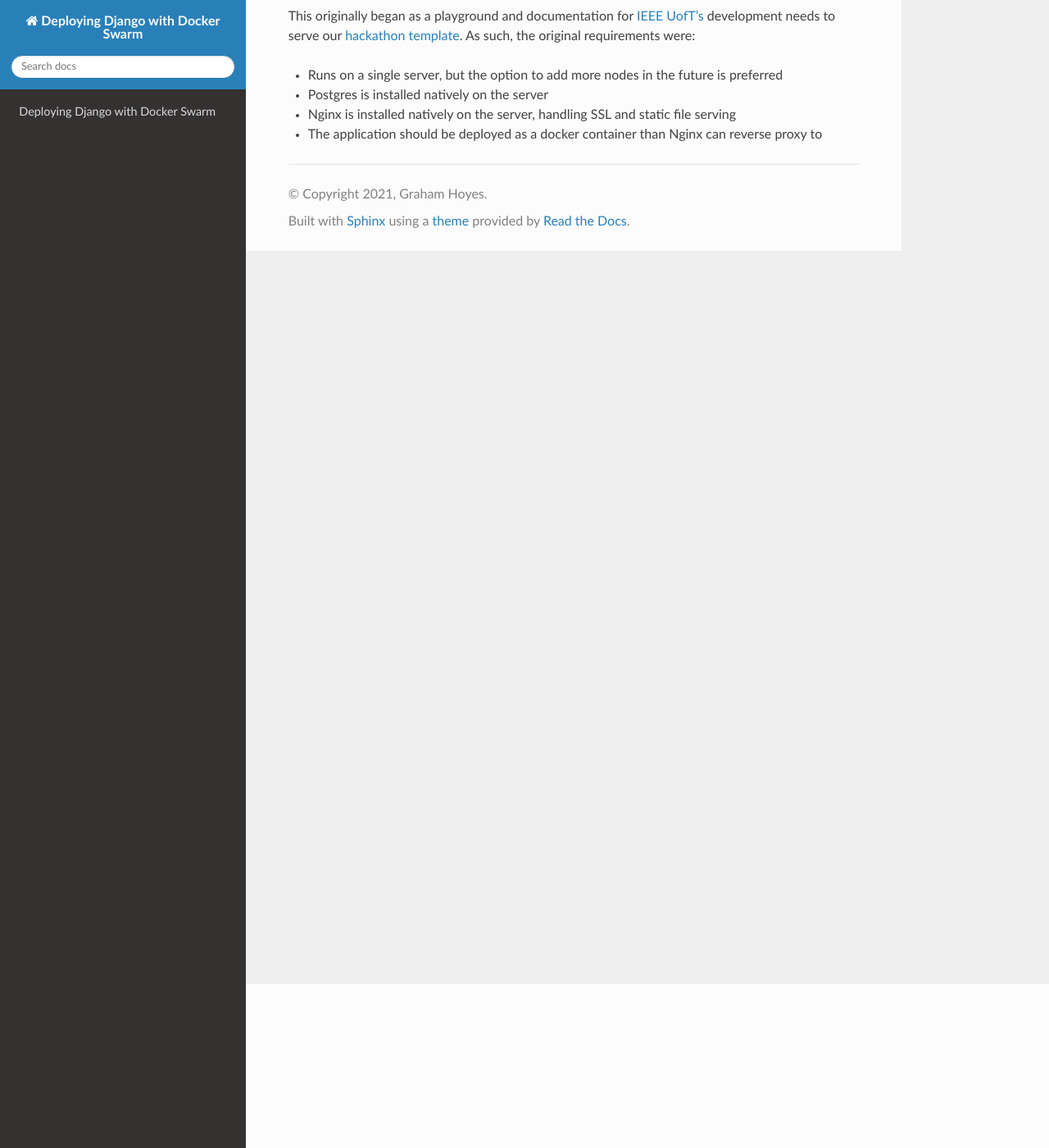
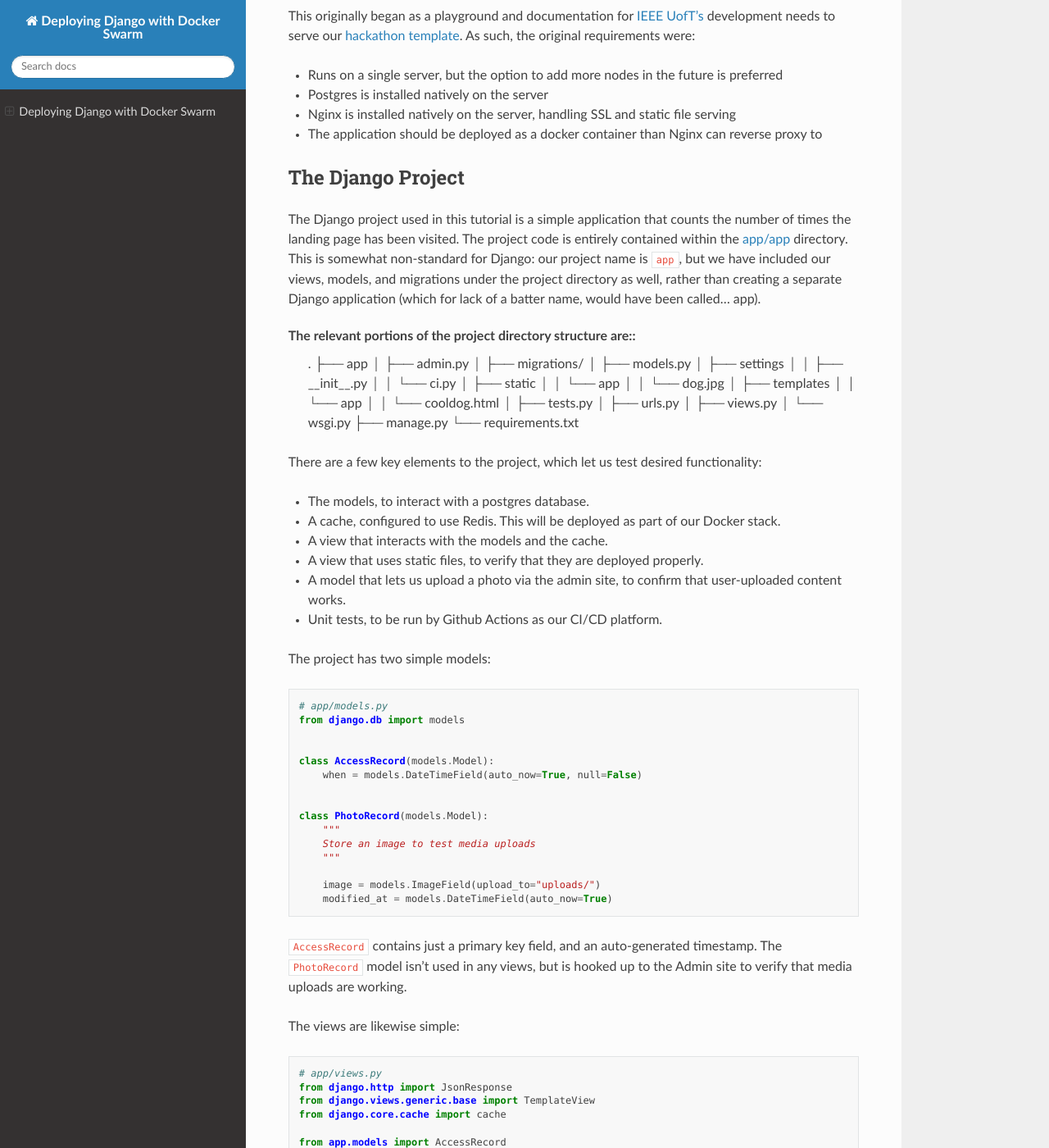
Before and after one commit to grahamhoyes/django-docker-swarm-example, a Sphinx documentation site: the page built from docs/index.rst, in a window 1280 px wide and 1400 px high, scrolled down 200 px. Shown: the whole window at 82% size. Built offline with Sphinx 7.4.7 and the Read the Docs theme 2.0.0, drawn with Linux system fonts in a browser that asks for light colours; some of the changed text lies outside the part shown.

Commit message:
Start working on docs

```diff
--- a/docs/index.rst
+++ b/docs/index.rst
@@ -15,6 +15,109 @@ This originally began as a playground and documentation for `IEEE UofT's <https:
 * Nginx is installed natively on the server, handling SSL and static file serving
 * The application should be deployed as a docker container than Nginx can reverse proxy to
 
-.. toctree::
-   :maxdepth: 2
-   :caption: Contents:
+The Django Project
+------------------
+
+The Django project used in this tutorial is a simple application that counts the number of times the landing page has been visited. The project code is entirely contained within the `app/app <https://github.com/grahamhoyes/django-docker-swarm-example/tree/master/app/app>`_ directory. This is somewhat non-standard for Django: our project name is ``app``, but we have included our views, models, and migrations under the project directory as well, rather than creating a separate Django application (which for lack of a batter name, would have been called... app).
+
+The relevant portions of the project directory structure are::
+   .
+   ├── app
+   │   ├── admin.py
+   │   ├── migrations/
+   │   ├── models.py
+   │   ├── settings
+   │   │   ├── __init__.py
+   │   │   └── ci.py
+   │   ├── static
+   │   │   └── app
+   │   │       └── dog.jpg
+   │   ├── templates
+   │   │   └── app
+   │   │       └── cooldog.html
+   │   ├── tests.py
+   │   ├── urls.py
+   │   ├── views.py
+   │   └── wsgi.py
+   ├── manage.py
+   └── requirements.txt
+
+There are a few key elements to the project, which let us test desired functionality:
+
+* The models, to interact with a postgres database.
+* A cache, configured to use Redis. This will be deployed as part of our Docker stack.
+* A view that interacts with the models and the cache.
+* A view that uses static files, to verify that they are deployed properly.
+* A model that lets us upload a photo via the admin site, to confirm that user-uploaded content works.
+* Unit tests, to be run by Github Actions as our CI/CD platform.
+
+The project has two simple models:
+
+.. code-block:: python
+
+   # app/models.py
+   from django.db import models
+
+
+   class AccessRecord(models.Model):
+       when = models.DateTimeField(auto_now=True, null=False)
+
+
+   class PhotoRecord(models.Model):
+       """
+       Store an image to test media uploads
+       """
+
+       image = models.ImageField(upload_to="uploads/")
+       modified_at = models.DateTimeField(auto_now=True)
+
+``AccessRecord`` contains just a primary key field, and an auto-generated timestamp. The ``PhotoRecord`` model isn't used in any views, but is hooked up to the Admin site to verify that media uploads are working.
+
+The views are likewise simple:
+
+.. code-block:: python
+
+   # app/views.py
+   from django.http import JsonResponse
+   from django.views.generic.base import TemplateView
+   from django.core.cache import cache
+
+   from app.models import AccessRecord
+
+
+   def home(request):
+       AccessRecord.objects.create()
+       db_hits = AccessRecord.objects.order_by("-id").first().id
+
+       # Do something with the cache too
+       cache_hits = cache.get_or_set("cache-hits", 0)
+       cache.incr("cache-hits")
+       cache_hits = cache.get("cache-hits")
+
+       return JsonResponse({"hits": db_hits, "cache-hits": cache_hits})
+
+
+   class CoolDogView(TemplateView):
+       template_name = "app/cooldog.html"
+
+The ``home`` view creates a new ``AccessRecord`` (which has its ``when`` field auto-populated), and returns the highest ``id``, indicating how many hits there were. It uses the cache to increment a value, which defaults to 0. When visiting the home page after a few hours, ``cache-hits`` will be reset to 0, but ``db_hits`` is persistent with the database.
+
+``CoolDogView`` renders an HTML page with an image of a cool dog, stored under ``app/static/``.
+
+.. |DefaultSettings| replace:: ``settings/__init__.py``
+.. _DefaultSettings: https://github.com/grahamhoyes/django-docker-swarm-example/blob/master/app/app/settings/__init__.py
+
+.. |CiSettings| replace:: ``settings/ci.py``
+.. _CiSettings: https://github.com/grahamhoyes/django-docker-swarm-example/blob/master/app/app/settings/ci.py
+
+The typical Django ``settings.py`` file is broken out into a settings module, with default values for normal operation in |DefaultSettings|_, and overrides for a testing environment in |CiSettings|_. These CI overrides replace the database configuration to point to an in-memory SQLite database instead of Postgres, and replace the cache configuration with an in-memory cache instead of Redis. This simplifies the process of running unit tests in a CI runner, as we do not need to bring up containers for the database or cache.
+
+Running Locally
+---------------
+Configurations for running locally are within the `development <https://github.com/grahamhoyes/django-docker-swarm-example/tree/master/development>`_ folder. For this tutorial, we assume a familiarity with running Django locally normally, and instead explain how to run it through docker.
+
+To build the container, from within the repository root:
+
+.. code-block: python
+
+   import foo
```
